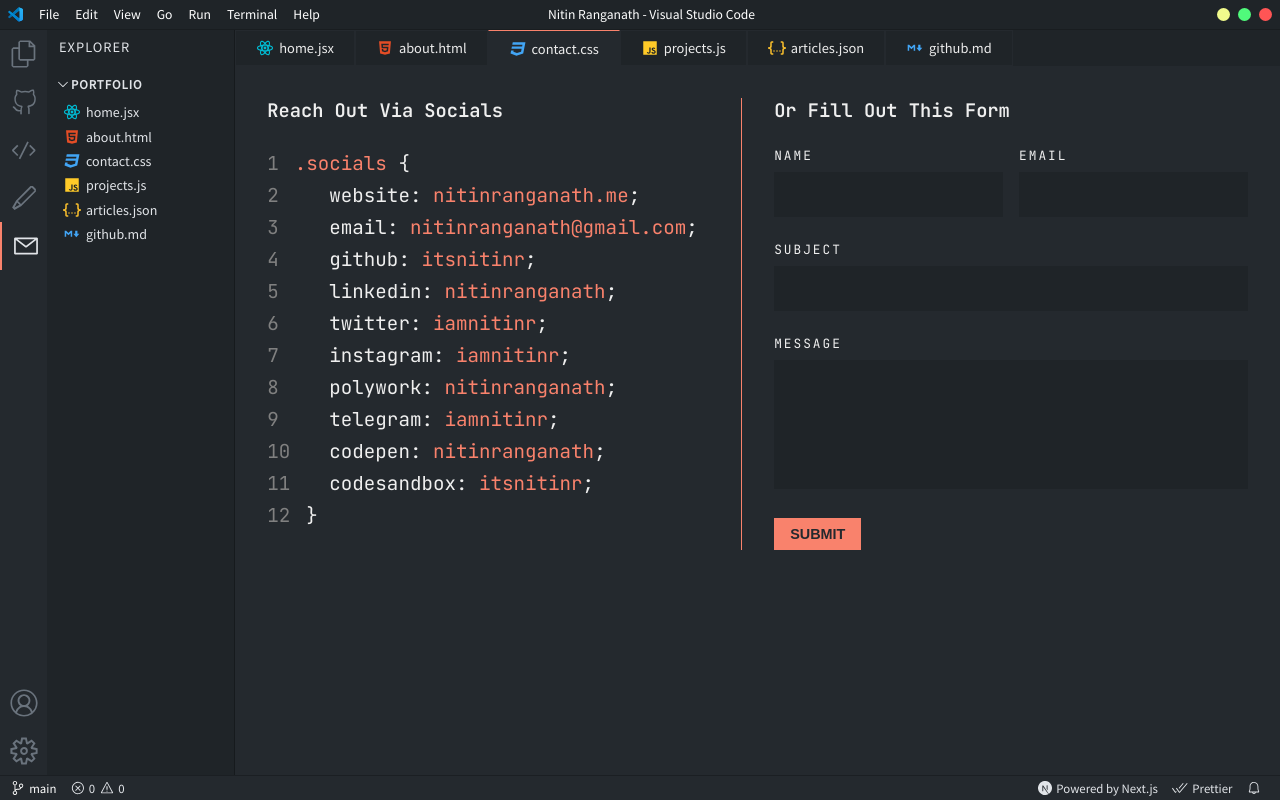
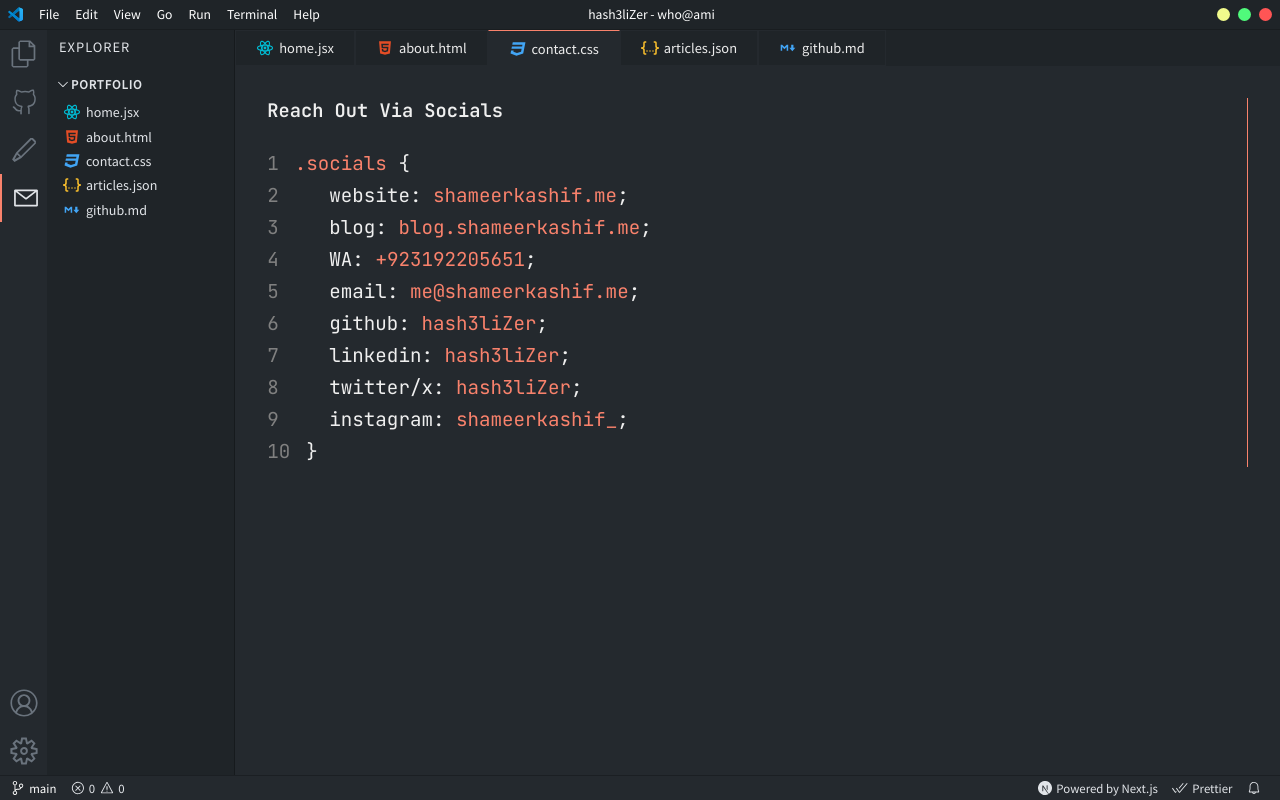
Before and after one commit to hash3liZer/profileo2, a Next.js app: page /contact in a window 1280 px wide. Built offline with nearby package versions, Linux system fonts and the light colour scheme.

Commit message:
Staged new changes for our API

```diff
--- a/components/ContactCode.jsx
+++ b/components/ContactCode.jsx
@@ -3,53 +3,43 @@
 const contactItems = [
   {
     social: 'website',
-    link: 'nitinranganath.me',
-    href: 'https://nitinranganath.me',
+    link: 'shameerkashif.me',
+    href: 'https://shameerkashif.me',
+  },
+  {
+    social: 'blog',
+    link: 'blog.shameerkashif.me',
+    href: 'https://blog.shameerkashif.me',
+  },
+  {
+    social: 'WA',
+    link: '+923192205651',
+    href: 'tel:+923192205651',
   },
   {
     social: 'email',
-    link: 'nitinranganath@gmail.com',
-    href: 'mailto:nitinranganath@gmail.com',
+    link: 'me@shameerkashif.me',
+    href: 'mailto:me@shameerkashif.me',
   },
   {
     social: 'github',
-    link: 'itsnitinr',
-    href: 'https://github.com/itsnitinr',
+    link: 'hash3liZer',
+    href: 'https://github.com/hash3liZer',
   },
   {
     social: 'linkedin',
-    link: 'nitinranganath',
-    href: 'https://www.linkedin.com/in/nitinranganath/',
+    link: 'hash3liZer',
+    href: 'https://www.linkedin.com/in/hash3lizer/',
   },
   {
-    social: 'twitter',
-    link: 'iamnitinr',
-    href: 'https://www.twitter.com/iamnitinr',
+    social: 'twitter/x',
+    link: 'hash3liZer',
+    href: 'https://www.twitter.com/hash3liZer',
   },
   {
     social: 'instagram',
-    link: 'iamnitinr',
-    href: 'https://www.instagram.com/iamnitinr',
-  },
-  {
-    social: 'polywork',
-    link: 'nitinranganath',
-    href: 'https://www.polywork.com/nitinranganath',
-  },
-  {
-    social: 'telegram',
-    link: 'iamnitinr',
-    href: 'https://t.me/iamnitinr',
-  },
-  {
-    social: 'codepen',
-    link: 'nitinranganath',
-    href: 'https://codepen.io/itsnitinr',
-  },
-  {
-    social: 'codesandbox',
-    link: 'itsnitinr',
-    href: 'https://codesandbox.io/u/itsnitinr',
+    link: 'shameerkashif_',
+    href: 'https://www.instagram.com/shameerkashif_',
   },
 ];
 
--- a/components/Explorer.jsx
+++ b/components/Explorer.jsx
@@ -12,7 +12,7 @@
   },
   {
     name: 'about.html',
-    path: '/about',
+    path: 'https://blog.shameerkashif.me/resume',
     icon: 'html_icon.svg',
   },
   {
@@ -20,14 +20,14 @@
     path: '/contact',
     icon: 'css_icon.svg',
   },
-  {
-    name: 'projects.js',
-    path: '/projects',
-    icon: 'js_icon.svg',
-  },
+  // {
+  //   name: 'projects.js',
+  //   path: '/projects',
+  //   icon: 'js_icon.svg',
+  // },
   {
     name: 'articles.json',
-    path: '/articles',
+    path: 'https://blog.shameerkashif.me',
     icon: 'json_icon.svg',
   },
   {
--- a/components/Sidebar.jsx
+++ b/components/Sidebar.jsx
@@ -18,13 +18,13 @@
     Icon: GithubIcon,
     path: '/github',
   },
-  {
-    Icon: CodeIcon,
-    path: '/projects',
-  },
+  // {
+  //   Icon: CodeIcon,
+  //   path: '/projects',
+  // },
   {
     Icon: PencilIcon,
-    path: '/articles',
+    path: 'https://blog.shameerkashif.me',
   },
   {
     Icon: MailIcon,
@@ -35,7 +35,7 @@
 const sidebarBottomItems = [
   {
     Icon: AccountIcon,
-    path: '/about',
+    path: 'https://blog.shameerkashif.me/resume',
   },
   {
     Icon: SettingsIcon,
--- a/components/Tabsbar.jsx
+++ b/components/Tabsbar.jsx
@@ -5,10 +5,10 @@
   return (
     <div className={styles.tabs}>
       <Tab icon="/react_icon.svg" filename="home.jsx" path="/" />
-      <Tab icon="/html_icon.svg" filename="about.html" path="/about" />
+      <Tab icon="/html_icon.svg" filename="about.html" path="https://blog.shameerkashif.me/resume" />
       <Tab icon="/css_icon.svg" filename="contact.css" path="/contact" />
-      <Tab icon="/js_icon.svg" filename="projects.js" path="/projects" />
-      <Tab icon="/json_icon.svg" filename="articles.json" path="/articles" />
+      {/* <Tab icon="/js_icon.svg" filename="projects.js" path="/projects" /> */}
+      <Tab icon="/json_icon.svg" filename="articles.json" path="https://blog.shameerkashif.me" />
       <Tab icon="/markdown_icon.svg" filename="github.md" path="/github" />
     </div>
   );
--- a/components/Titlebar.jsx
+++ b/components/Titlebar.jsx
@@ -20,7 +20,7 @@
         <p>Terminal</p>
         <p>Help</p>
       </div>
-      <p className={styles.title}>Nitin Ranganath - Visual Studio Code</p>
+      <p className={styles.title}>hash3liZer - who@ami</p>
       <div className={styles.windowButtons}>
         <span className={styles.minimize}></span>
         <span className={styles.maximize}></span>
--- a/pages/contact.jsx
+++ b/pages/contact.jsx
@@ -32,7 +32,7 @@
         <h3 className={styles.heading}>Reach Out Via Socials</h3>
         <ContactCode />
       </div>
-      <div>
+      {/* <div>
         <h3 className={styles.heading}>Or Fill Out This Form</h3>
         <form className={styles.form} onSubmit={submitForm}>
           <div className={styles.flex}>
@@ -83,7 +83,7 @@
           </div>
           <button type="submit">Submit</button>
         </form>
-      </div>
+      </div> */}
     </div>
   );
 };
```
Also changed, not shown: pages/about.jsx (+11 -1 lines), pages/articles.jsx (+15 -14 lines), pages/index.jsx (+5 -5 lines), pages/projects.jsx (deleted, +0 -26 lines), 2 other files (tests, documents, lock files or other folders).
